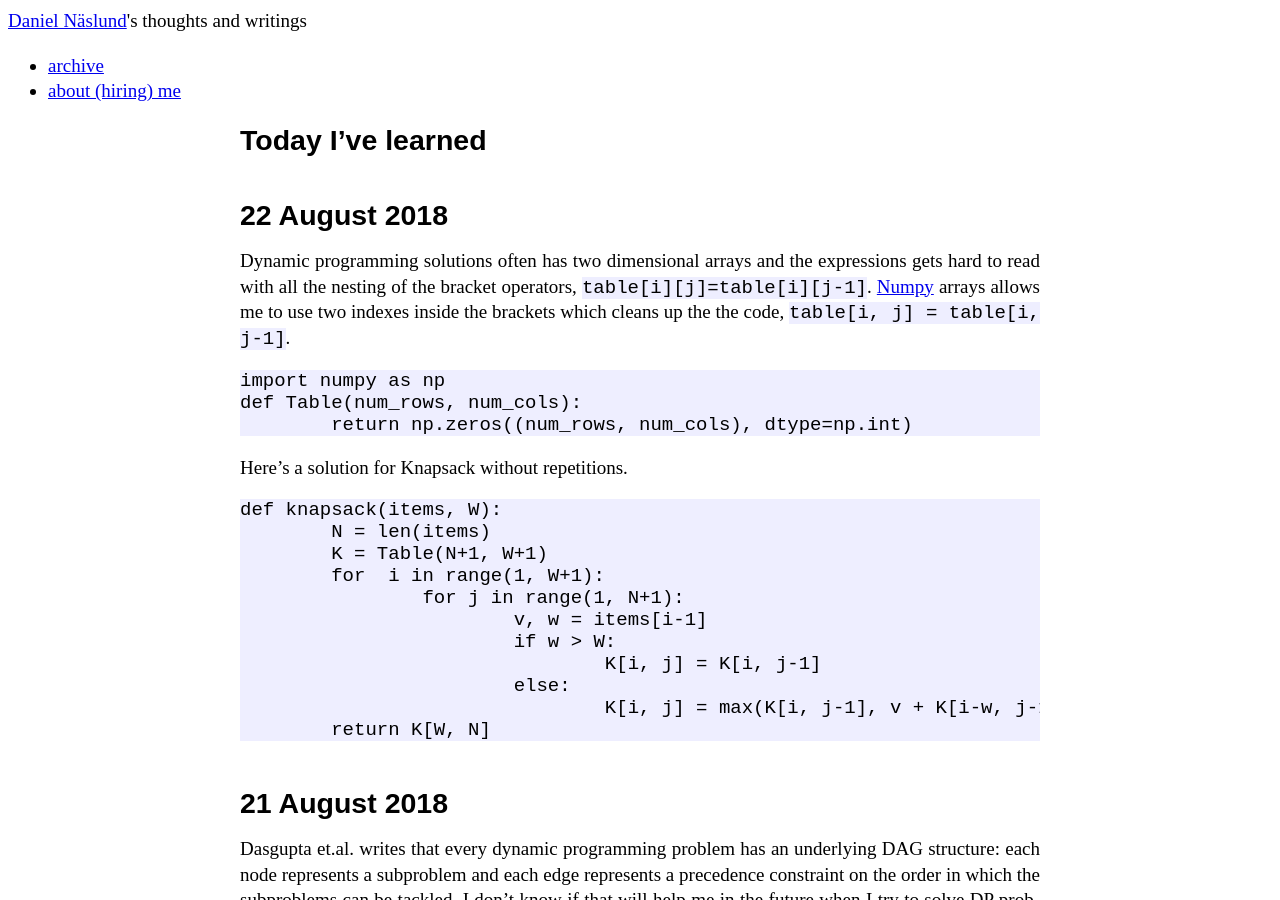
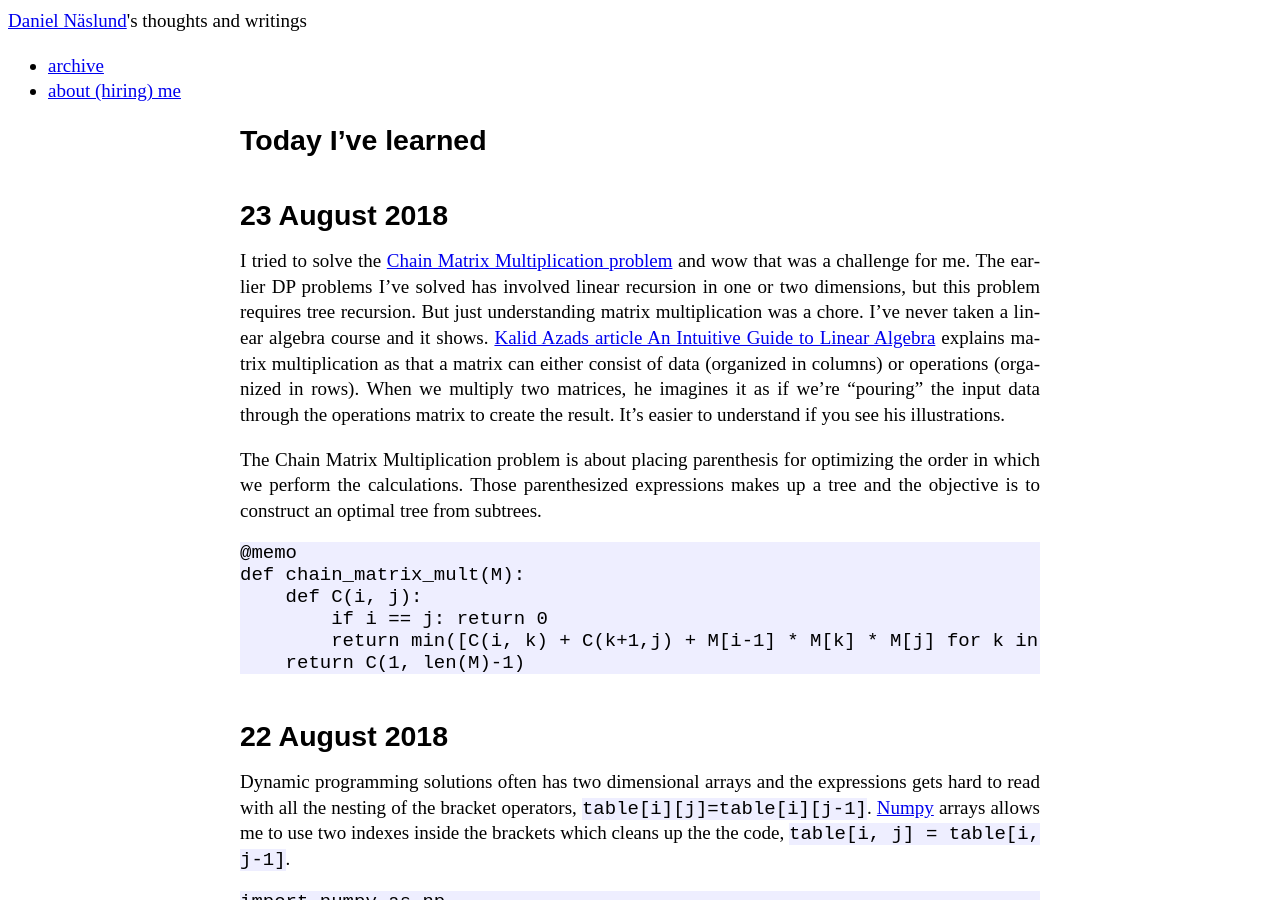
Before and after one commit to dannas/dannas.github.com, a Jekyll site: the page built from TIL.markdown, in a window 1280 px wide and 900 px high. Built offline with Jekyll 4.4.1, drawn with Linux system fonts in a browser that asks for light colours.

Commit message:
Another TIL

````diff
--- a/TIL.markdown
+++ b/TIL.markdown
@@ -4,6 +4,21 @@ title: TIL - Today I've Learned
 use_math: true
 ---
 # Today I've learned
+
+## 23 August 2018
+
+I tried to solve the [Chain Matrix Multiplication problem](https://en.wikipedia.org/wiki/Matrix_chain_multiplication) and wow that was a challenge for me. The earlier DP problems I've solved has involved linear recursion in one or two dimensions, but this problem requires tree recursion. But just understanding matrix multiplication was a chore. I've never taken a linear algebra course and it shows. [Kalid Azads article An Intuitive Guide to Linear Algebra](https://betterexplained.com/articles/linear-algebra-guide/) explains matrix multiplication as that a matrix can either consist of data (organized in columns) or operations (organized in rows). When we multiply two matrices, he imagines it as if we're "pouring" the input data through the operations matrix to create the result. It's easier to understand if you see his illustrations.
+
+The Chain Matrix Multiplication problem is about placing parenthesis for optimizing the order in which we perform the calculations. Those parenthesized expressions makes up a tree and the objective is to construct an optimal tree from subtrees.
+
+```
+@memo
+def chain_matrix_mult(M):
+    def C(i, j):
+        if i == j: return 0
+        return min([C(i, k) + C(k+1,j) + M[i-1] * M[k] * M[j] for k in range(i, j)])
+    return C(1, len(M)-1)
+```
 
 ## 22 August 2018
 
````
